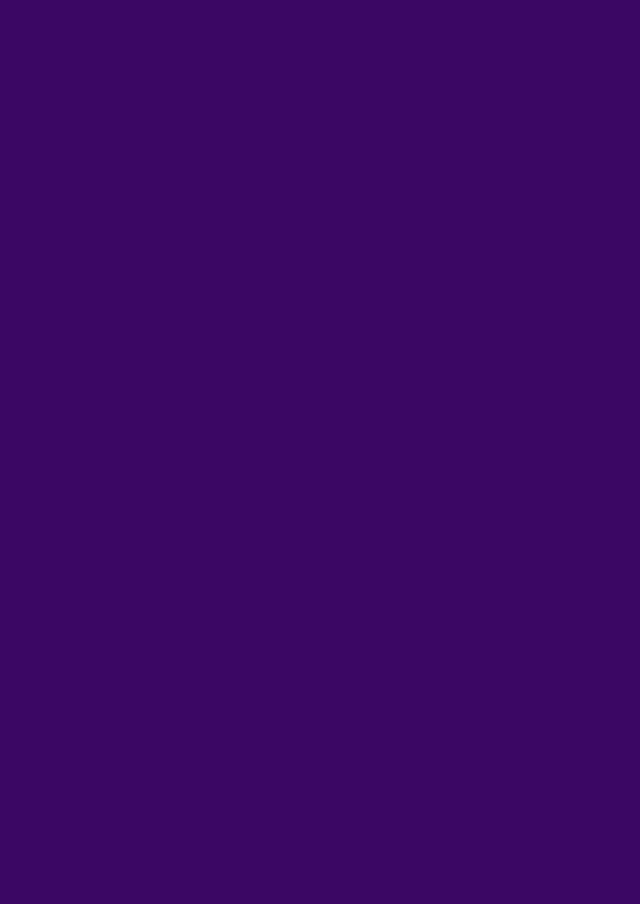
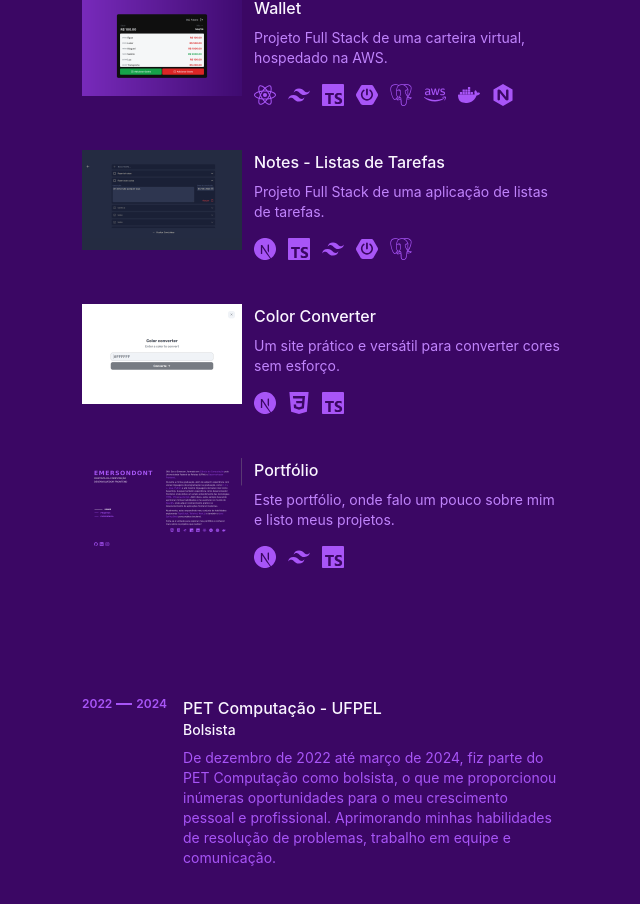
Before and after one commit to emersondont/portfolio, a Next.js app: page / in a window 1280 px wide. Shown: the part 866-1770 px from the top of the page, without its empty margins (606-1246 px from the left). Before the commit the page ends 800 px from the top, so only its background shows below. Built offline with nearby package versions, Linux system fonts and the light colour scheme; no server answers.

Commit message:
refactor: remove card animation

```diff
--- a/src/components/card.tsx
+++ b/src/components/card.tsx
@@ -15,7 +15,7 @@ export default function Card(props: Props) {
 		<Link
 			href={props.href}
 			target="_blank"
-			className='flex cursor-pointer p-4 rounded-md gap-3 ease-in duration-200 items-start relative card-animation
+			className='flex cursor-pointer p-4 rounded-md gap-3 ease-in duration-200 items-start relative
 			hover:bg-blur z-10 hover:backdrop-blur-lg
 			md:flex-wrap
 			lg:flex-nowrap
--- a/src/components/layout.tsx
+++ b/src/components/layout.tsx
@@ -43,7 +43,7 @@ export default function Layout(props: Props) {
 
 	return (
 		<main className="
-		font-Inter flex w-full items-start flex-wrap bg-background h-screen
+		font-Inter flex w-full items-start flex-wrap bg-background
 		md:flex-row
 		">
 			<section className='
--- a/src/components/sections/experience.tsx
+++ b/src/components/sections/experience.tsx
@@ -35,7 +35,7 @@ export default function Experience(props: Props) {
 					target='_blank'
 					key={index}
 					className='flex cursor-pointer p-4 rounded-md gap-4 ease-in duration-200 items-start
-				hover:bg-blur z-10 hover:backdrop-blur-lg relative card-animation
+				hover:bg-blur z-10 hover:backdrop-blur-lg relative
 						flex-wrap
 						lg:flex-nowrap
 				'
--- a/src/styles/globals.css
+++ b/src/styles/globals.css
@@ -38,7 +38,7 @@ body {
 .border-card::before {
   content: '';
   position: absolute;
-  width: 120px;
+  width: 220px;
   height: 60px;
   background: transparent;
   offset-path: border-box;
@@ -46,9 +46,14 @@ body {
   offset-distance: 0%;
 }
 
+.border-card:hover {
+  background-color: rgba(88,28,135,0.5);
+  transition: all 200ms ease-out;
+}
+
 .border-card:hover::before {
-  background: radial-gradient(at right center, rgba(186, 114, 253, 1), transparent 60%);
-  animation: moveAlongThePath 4s linear infinite;
+  background: radial-gradient(at right center, #c084fc, transparent 60%);
+  animation: moveAlongThePath 3s linear infinite;
 }
 
 @keyframes moveAlongThePath {
@@ -116,7 +121,7 @@ body {
   }
 }
 
-.card-animation {
+/* .card-animation {
   animation: appear 1ms ease-out;
   animation-timeline: view();
   animation-range: cover 0% cover 50%;
@@ -148,7 +153,7 @@ body {
   exit 100% {
     transform: translateY(-100%);
   }
-}
+} */
 
 
 .text-animation {
```
